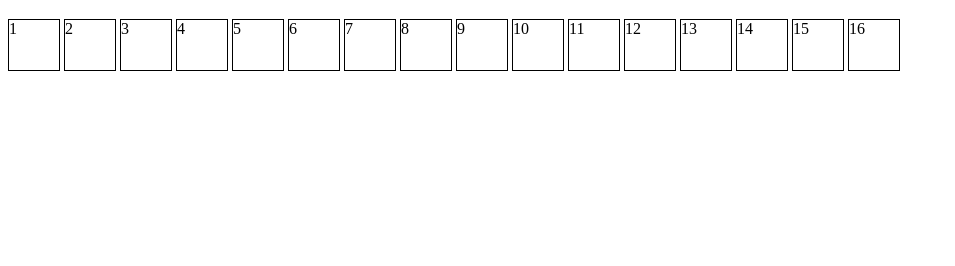
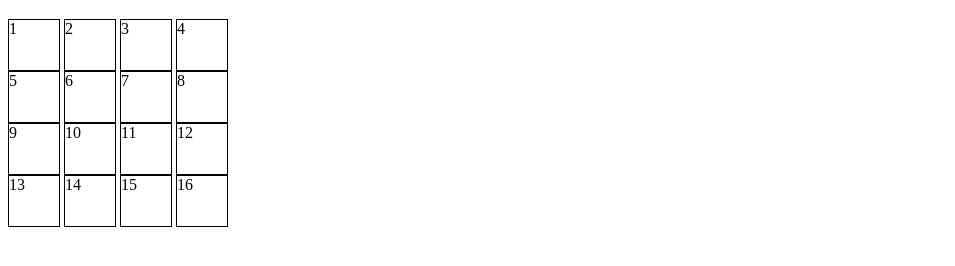
Before and after one commit to yunseop-kim/snake_dice, a plain HTML site: page index.html in a window 1280 px wide. Shown: the part 70-336 px from the top of the page, without its empty margins (0-955 px from the left). Drawn offline with Linux system fonts and the light colour scheme.

Commit message:
add rows

```diff
--- a/index.html
+++ b/index.html
@@ -15,7 +15,6 @@
                 border: black 1px solid;
                 width: 50px;
                 height: 50px;
-                position: relative;
                 display: inline-block;
             }
         </style>
@@ -25,22 +24,31 @@
             <p class="browsehappy">You are using an <strong>outdated</strong> browser. Please <a href="#">upgrade your browser</a> to improve your experience.</p>
         <![endif]-->
         <h1>뱀주사위 놀이</h1>
+        <div>
             <div class="cell">1</div>
             <div class="cell">2</div>
             <div class="cell">3</div>
             <div class="cell">4</div>
+        </div>
+        <div>
             <div class="cell">5</div>
             <div class="cell">6</div>
             <div class="cell">7</div>
             <div class="cell">8</div>
+        </div>
+        <div>
             <div class="cell">9</div>
             <div class="cell">10</div>
             <div class="cell">11</div>
             <div class="cell">12</div>
+        </div>
+        <div>
             <div class="cell">13</div>
             <div class="cell">14</div>
             <div class="cell">15</div>
             <div class="cell">16</div>
+        </div>
+
 
         <script src="" async defer></script>
     </body>
```
Lines whose indentation alone changed are shown as unchanged.
